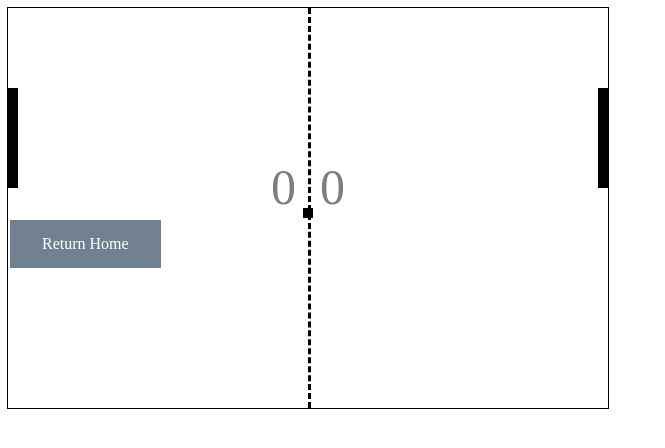
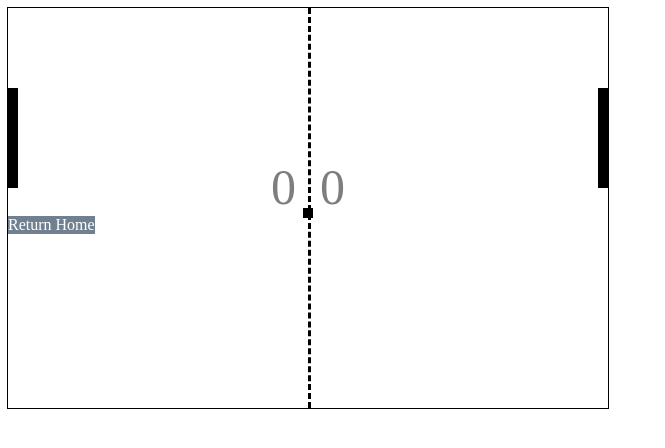
Before and after one commit to ryan18091/thwack.io, a PHP site: page /pong.html in a window 1280 px wide. Shown: the top 448 px of the page, without its empty margins (0-665 px from the left). Run offline with PHP 8.4, Linux system fonts and the light colour scheme; some libraries are stand-ins or nearby versions.

Commit message:
Added CSS

```diff
--- a/pongStyle.css
+++ b/pongStyle.css
@@ -92,11 +92,10 @@ html {
     background-color: slategray;
     border: none;
     color: white;
-    padding: 15px 32px;
-    text-align: center;
     text-decoration: none;
     display: inline-block;
     font-size: 16px;
-    margin: 4px 2px;
     cursor: pointer;
+    top: 400px;
+    left: 170px;
 }
```
